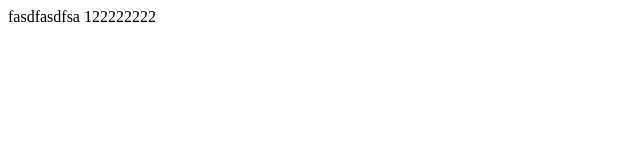
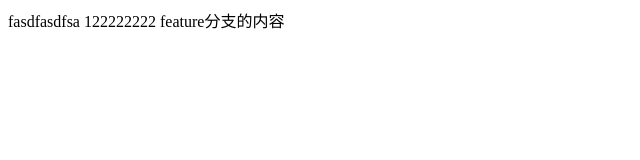
Before and after one commit to tansuozhe1/gz2068class, a plain HTML site: page index.html in a window 1280 px wide. Shown: the whole page, without its empty margins (0-640 px from the left). Drawn offline with Linux system fonts and the light colour scheme.

Commit message:
index.html 的分支内容

```diff
--- a/index.html
+++ b/index.html
@@ -9,5 +9,8 @@
     fasdfasdfsa
 
     122222222
+
+
+    feature分支的内容
 </body>
 </html>
```
